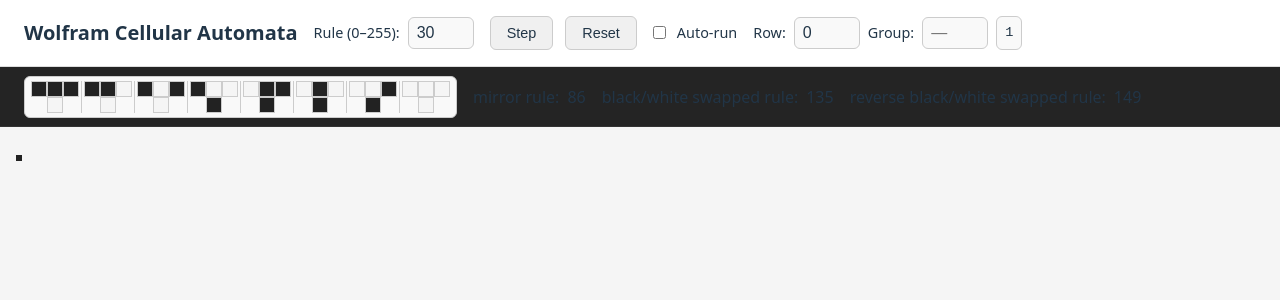
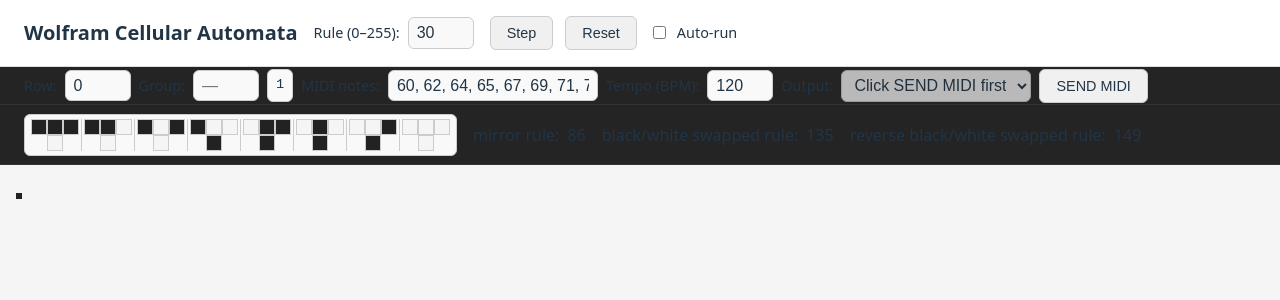
Before and after one commit to nathanfenoglio/wolfram-cellular-automata-midi-notes, a React (Vite) app: page / in a window 1280 px wide. Shown: the top 300 px of the page. Built offline with nearby package versions, Linux system fonts and the light colour scheme.

Commit message:
add sending midi functionality, user scale input, tempo, midi output device selection

```diff
--- a/package.json
+++ b/package.json
@@ -15,6 +15,7 @@
   },
   "dependencies": {
     "react": "^19.2.4",
-    "react-dom": "^19.2.4"
+    "react-dom": "^19.2.4",
+    "webmidi": "^3.1.14"
   }
 }
--- a/src/App.css
+++ b/src/App.css
@@ -105,6 +105,7 @@
 .row-viewer {
   display: flex;
   align-items: center;
+  flex-wrap: wrap;
   gap: 0.5rem;
 }
 
@@ -124,6 +125,74 @@
   color: inherit;
 }
 
+/* MIDI controls container */
+.midi-controls {
+  display: flex;
+  align-items: center;
+  gap: 0.5rem;
+}
+
+/* user input for scale to cycle through when cell is 1 */
+.notes-input {
+  width: 12rem;
+  padding: 0.35rem 0.5rem;
+  font-size: 1rem;
+  border: 1px solid #555;
+  border-radius: 6px;
+  background: #1a1a1a;
+  color: inherit;
+}
+
+/* user input for tempo to send midi notes */
+.tempo-input {
+  width: 4rem;
+  padding: 0.35rem 0.5rem;
+  font-size: 1rem;
+  border: 1px solid #555;
+  border-radius: 6px;
+  background: #1a1a1a;
+  color: inherit;
+}
+
+/* select midi output device */
+.output-select {
+  padding: 0.35rem 0.5rem;
+  font-size: 1rem;
+  border: 1px solid #555;
+  border-radius: 6px;
+  background: #1a1a1a;
+  color: inherit;
+  min-width: 8rem;
+}
+
+/* output selection disabled if web midi not enabled or no output devices found */
+.output-select:disabled {
+  opacity: 0.7;
+  cursor: not-allowed;
+}
+
+/* send midi button */
+.send-midi-button {
+  padding: 0.5rem 1rem;
+  font-size: 0.9rem;
+  border-radius: 6px;
+  border: 1px solid #555;
+  background: #333;
+  color: inherit;
+  cursor: pointer;
+}
+
+.send-midi-button:hover:not(:disabled) {
+  border-color: #646cff;
+  background: #404050;
+}
+
+/* disable send midi button if row is not a valid value */
+.send-midi-button:disabled {
+  opacity: 0.6;
+  cursor: not-allowed;
+}
+
 /* row output box */
 .row-viewer .row-display {
   font-family: monospace;
@@ -141,7 +210,7 @@
 
 
 /* 2nd header row container */
-.equivalence-and-rule-visual {
+.header2-visual {
   padding: 0.1rem 1.5rem;
   background: #242424;
   border-bottom: 1px solid #333;
@@ -198,7 +267,7 @@
 }
 
 /* mirror rule, black/white swapped rule, reverse black/white swapped rule container */
-.equivalence-rules-container {
+.header2-container {
   display: flex;
   flex-wrap: wrap;
   align-items: center;
@@ -285,9 +354,22 @@
   }
 
   .rule-selector input[type="number"],
-  .row-viewer input[type="number"] {
+  .row-viewer input[type="number"],
+  .notes-input,
+  .tempo-input,
+  .output-select {
     background: #f9f9f9;
     border-color: #ccc;
+  }
+
+  .send-midi-button {
+    background: #f0f0f0;
+    border-color: #ccc;
+  }
+
+  .send-midi-button:hover:not(:disabled) {
+    background: #e5e5ff;
+    border-color: #646cff;
   }
 
   .row-viewer .row-display {
--- a/src/App.jsx
+++ b/src/App.jsx
@@ -61,14 +61,22 @@
           onStep={handleStep}
           onReset={handleReset}
         />
-        <RowViewer rule={rule} grid={grid} />
+        {/* <RowViewer rule={rule} grid={grid} /> */}
       </header>
 
+      {/* row input, note grouping input, display specified row, */}
+      {/* midi note scale input, tempo input, midi output selection, send midi button */}
+      <div className="header2-visual">
+        <div className="header2-container">
+          <RowViewer rule={rule} grid={grid} />
+        </div>
+      </div>
+
       {/* equivalence rules and rule visual representation */}
-      <div className="equivalence-and-rule-visual">
+      <div className="header2-visual">
         {/* visual display of the rule showing all of the possible previous row 3 cell configurations and the outcome cell value of the rule  */}
         <RuleVisualization rule={rule} />
-        <div className="equivalence-rules-container">
+        <div className="header2-container">
           {/* mirror equivalence rule */}
           <div className="rule-container">
             <label>mirror rule:</label>
--- a/src/components/RowViewer.jsx
+++ b/src/components/RowViewer.jsx
@@ -1,5 +1,9 @@
-import { useState, useMemo, useRef, useCallback } from "react";
+import { useState, useMemo, useRef, useCallback, useEffect } from "react";
 import { getRowAt } from "../lib/cellularAutomata";
+import { WebMidi } from "webmidi";
+
+const DEFAULT_NOTES = [60, 62, 64, 65, 67, 69, 71, 72];
+const DEFAULT_NOTES_STRING = "60, 62, 64, 65, 67, 69, 71, 72";
 
 // format output of user specified row # with commas and brackets at specified user interval
 // could take this output and use as midi output to send to daw perhaps
@@ -13,56 +17,83 @@
   return chunks.join(", ");
 }
 
+// parse comma-separated MIDI note values, return default notes if empty or invalid
+function parseNotesInput(input) {
+  if (!input || typeof input !== "string") return DEFAULT_NOTES;
+  // get all notes parsed as base 10 integer
+  const parts = input.split(",").map((s) => parseInt(s.trim(), 10));
+  // filter out any nans or note values outside of the 128 possible midi notes
+  const valid = parts.filter(
+    (n) => !isNaN(n) && n >= 0 && n <= 127
+  );
+  return valid.length > 0 ? valid : DEFAULT_NOTES;
+}
+
 export function RowViewer({ rule, grid }) {
   const [rowIndexInput, setRowIndexInput] = useState("0");
   const [groupingInput, setGroupingInput] = useState("");
+
+  const rowIndex = parseInt(rowIndexInput, 10);
+  const isValid = !isNaN(rowIndex) && rowIndex >= 0;
+  const grouping = parseInt(groupingInput, 10);
+  const hasGrouping = !isNaN(grouping) && grouping >= 1;
+
+  // midi notes, tempo, midi out, etc
+  const [notesInput, setNotesInput] = useState(DEFAULT_NOTES_STRING);
+  const [tempoInput, setTempoInput] = useState("120"); // default tempo 120 BPM
+  const [outputIndex, setOutputIndex] = useState(0);
+  const [outputs, setOutputs] = useState([]);
+  const [isSending, setIsSending] = useState(false);
+  const [webMidiEnabled, setWebMidiEnabled] = useState(false);
+
+  // useRef to store interval ID for sending MIDI notes,
+  // and for the display element to handle ctrl + A
+  const intervalRef = useRef(null);
   const displayRef = useRef(null);
 
-  const rowIndex = parseInt(rowIndexInput, 10); // base 10 parsing of user input for row index
-  const isValid = !isNaN(rowIndex) && rowIndex >= 0; // check that row input is valid
-  const grouping = parseInt(groupingInput, 10); // base 10 parsing of user input for grouping size
-  const hasGrouping = !isNaN(grouping) && grouping >= 1; // check that grouping # input is valid
-
+  // formatted output for user specified row
   const displayValue = useMemo(() => {
-    // display dash if empty or user input is invalid
     if (!isValid) return "—";
-    // get row from grid if user entered row already happens to have been calculated to display
-    // else calculate row with getRowAt function from lib/cellularAutomata
     const row =
       rowIndex < grid.length ? grid[rowIndex] : getRowAt(rule, rowIndex);
-    // format the row with bracket groupings
     return formatWithGrouping(row, hasGrouping ? grouping : 0);
   }, [rule, grid, rowIndex, isValid, hasGrouping, grouping]);
 
+  // input onChange handlers
   const handleRowChange = (e) => setRowIndexInput(e.target.value);
   const handleGroupingChange = (e) => setGroupingInput(e.target.value);
+  const handleNotesChange = (e) => setNotesInput(e.target.value);
+  const handleTempoChange = (e) => setTempoInput(e.target.value);
 
-  // when user navigates away from row input field
+  // check input when user leaves row index input box
   const handleRowBlur = () => {
-    // if empty reset to 0
     if (rowIndexInput === "") {
       setRowIndexInput("0");
       return;
     }
-    // if invalid reset to 0
     const v = parseInt(rowIndexInput, 10);
-    if (isNaN(v) || v < 0) {
-      setRowIndexInput("0");
-    }
+    if (isNaN(v) || v < 0) setRowIndexInput("0");
   };
 
-  // when user navigates away from grouping input field
+  // check input when user leaves grouping input box
   const handleGroupingBlur = () => {
-    // if empty reset to empty
     if (groupingInput === "") return;
-    // if invalid reset to empty
     const v = parseInt(groupingInput, 10);
-    if (isNaN(v) || v < 1) {
-      setGroupingInput("");
-    }
+    if (isNaN(v) || v < 1) setGroupingInput("");
   };
 
-  // controlling when control + a is pressed in display box to select only the display box's contents
+  // check input when user leaves tempo input box
+  const handleTempoBlur = () => {
+    if (tempoInput === "") {
+      setTempoInput("120");
+      return;
+    }
+    const v = parseInt(tempoInput, 10);
+    if (isNaN(v) || v < 1) setTempoInput("120");
+    else if (v > 300) setTempoInput("300");
+  };
+
+  // work around to have ctrl + a highlight all of only the row output box
   const handleKeyDown = useCallback((e) => {
     if ((e.ctrlKey || e.metaKey) && e.key === "a") {
       e.preventDefault();
@@ -75,8 +106,116 @@
     }
   }, []);
 
+  const handleSendStop = useCallback(async () => {
+    // stop sending if currently sending
+    if (isSending) {
+      if (intervalRef.current) clearInterval(intervalRef.current);
+      intervalRef.current = null;
+      setIsSending(false);
+      return;
+    }
+
+    // if user entered row index to send midi messages is not valid, return
+    if (!isValid) return;
+
+    try {
+      if (!webMidiEnabled) {
+        // user must manually grant permission
+        await WebMidi.enable();
+        setWebMidiEnabled(true);
+        // get available midi outputs from user's device
+        setOutputs([...WebMidi.outputs]);
+      }
+
+      const output = WebMidi.outputs[outputIndex]; // outputIndex is initially 0
+      if (!output) {
+        console.warn("No MIDI output selected");
+        return;
+      }
+
+      // if visual of grid has already been calculated for row, just grab it
+      // otherwise calculate from cellularAutomata.js getRowAt function
+      const row =
+        rowIndex < grid.length ? grid[rowIndex] : getRowAt(rule, rowIndex);
+      // user entered scale to cycle through
+      const notes = parseNotesInput(notesInput);
+      // user entered tempo BPM defaults to 120, min 1, max 300
+      // NOT SURE IF I WANT MAX 300 OR CAN MAKE LARGER
+      const tempo = Math.max(1, Math.min(300, parseInt(tempoInput, 10) || 120));
+      // NOT SURE THAT I LIKE HOW THE TEMPO IS BEING HANDLED, IT SEEMS SLOW
+      // I DON'T SEE MUCH DIFFERENCE WHEN ADJUSTING WHAT TEMPO IS MULTIPLIED BY
+      // ARE THE NOTES BEING RECEIVED BY THE OTHER APPLICATION WITH THE CORRECT TIMING?
+      const stepMs = 60_000 / (tempo * 4); // 16th notes
+      // const stepMs = 60_000 / (tempo * 0.25);
+
+      let rowStepIndex = 0;
+      let noteIndex = 0;
+
+      setIsSending(true);
+      // set interval for when midi note will be sent
+      intervalRef.current = setInterval(() => {
+        // send a midi note only when the cell value is 1
+        if (row[rowStepIndex] === 1) {
+          // get note from notes array of possible notes
+          const note = notes[noteIndex % notes.length];
+          // WebMidi.outputs[index_of_output_device].playNote method
+          // 1st param: note can be like "C4" or 0-127
+          // other options available: duration, channels, attack, rawAttack, release, rawRelease, time
+          output.playNote(note, { duration: stepMs });
+          // increment note index to play next note of user's notes array
+          noteIndex = (noteIndex + 1) % notes.length;
+        }
+        // increment row step index to go to next cell of row to play
+        rowStepIndex = (rowStepIndex + 1) % row.length;
+      }, stepMs);
+    } catch (err) {
+      console.error("WebMidi error:", err);
+      setIsSending(false);
+    }
+  }, [
+    isSending,
+    isValid,
+    webMidiEnabled,
+    outputIndex,
+    rule,
+    grid,
+    rowIndex,
+    notesInput,
+    tempoInput,
+  ]);
+  // dependencies for useCallback, includes everything that is used inside the function that comes from outside the function scope
+  // will recreate the function if any of these dependencies change, otherwise will reuse the same function instance
+
+  // cleanup interval on unmount
+  useEffect(() => {
+    return () => {
+      if (intervalRef.current) clearInterval(intervalRef.current);
+    };
+  }, []);
+
+  // when user navigates away from notes input box
+  const handleNotesBlur = () => {
+    const trimmed = notesInput.trim();
+    // set notes as default notes if input is blank
+    if (trimmed === "") {
+      setNotesInput(DEFAULT_NOTES_STRING);
+      return;
+    }
+    // validate note array input
+    // split at comma (requires user to be responsible for entering comma separated note values)
+    // discard any nans or note values not in (0-127)
+    const valid = trimmed
+      .split(",")
+      .map((s) => s.trim())
+      .filter(Boolean)
+      .map((s) => parseInt(s, 10))
+      .filter((n) => !isNaN(n) && n >= 0 && n <= 127);
+    if (valid.length === 0) setNotesInput(DEFAULT_NOTES_STRING);
+  };
+
   return (
     <div className="row-viewer">
+      {/* user input for row to display as 0s 1s and send as midi */}
       <label htmlFor="row-input">Row:</label>
       <input
         id="row-input"
@@ -86,6 +225,7 @@
         onChange={handleRowChange}
         onBlur={handleRowBlur}
       />
+      {/* user input for # of notes to group with brackets */}
       <label htmlFor="grouping-input">Group:</label>
       <input
         id="grouping-input"
@@ -96,14 +236,72 @@
         onChange={handleGroupingChange}
         onBlur={handleGroupingBlur}
       />
+      {/* 0s 1s display of rule */}
       <div
         ref={displayRef}
         className="row-display"
         tabIndex={0}
+        // ctrl + a to highlight just this field work around
         onKeyDown={handleKeyDown}
       >
         {displayValue}
       </div>
+      <div className="midi-controls">
+        <label htmlFor="notes-input">MIDI notes:</label>
+        {/* user input for scale to cycle through when cell is 1 */}
+        <input
+          id="notes-input"
+          type="text"
+          className="notes-input"
+          placeholder={DEFAULT_NOTES_STRING}
+          value={notesInput}
+          onChange={handleNotesChange}
+          onBlur={handleNotesBlur}
+        />
+        {/* user input for tempo to send midi notes */}
+        <label htmlFor="tempo-input">Tempo (BPM):</label>
+        <input
+          id="tempo-input"
+          type="number"
+          min={1}
+          // NOT SURE IF I WANT TO MAKE MAX TEMPO 300 BPM...
+          max={300}
+          className="tempo-input"
+          value={tempoInput}
+          onChange={handleTempoChange}
+          onBlur={handleTempoBlur}
+        />
+        {/* select midi output device */}
+        <label htmlFor="output-select">Output:</label>
+        <select
+          id="output-select"
+          className="output-select"
+          value={outputIndex}
+          onChange={(e) => setOutputIndex(Number(e.target.value))}
+          disabled={!webMidiEnabled || outputs.length === 0}
+        >
+          {outputs.length === 0 ? (
+            <option value={0}>
+              {webMidiEnabled ? "No outputs" : "Click SEND MIDI first"}
+            </option>
+          ) : (
+            outputs.map((out, i) => (
+              <option key={out.id} value={i}>
+                {out.name || out.id || `Output ${i}`}
+              </option>
+            ))
+          )}
+        </select>
+        {/* send midi button */}
+        <button
+          type="button"
+          className="send-midi-button"
+          onClick={handleSendStop}
+          disabled={!isValid}
+        >
+          {isSending ? "STOP" : "SEND MIDI"}
+        </button>
+      </div>
     </div>
   );
 }
```
Also changed, not shown: 1 other file (tests, documents, lock files or other folders).
